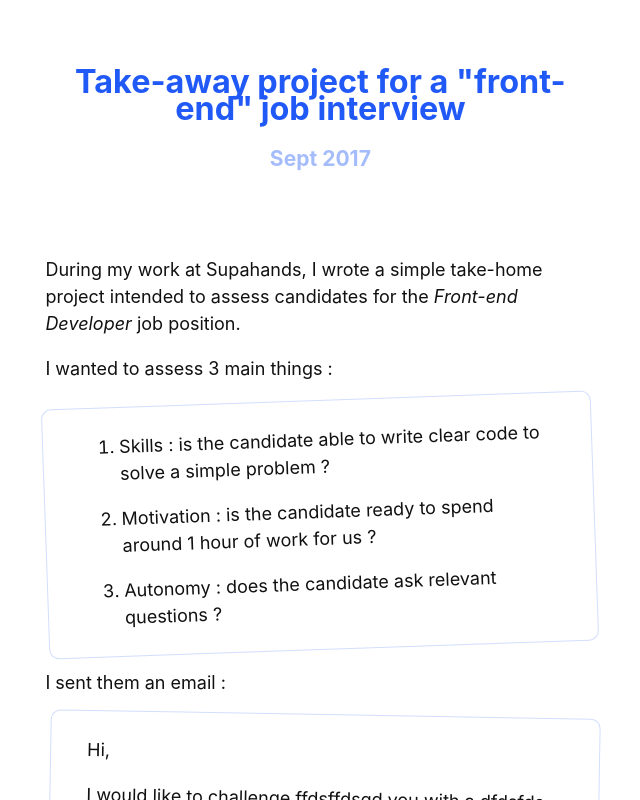
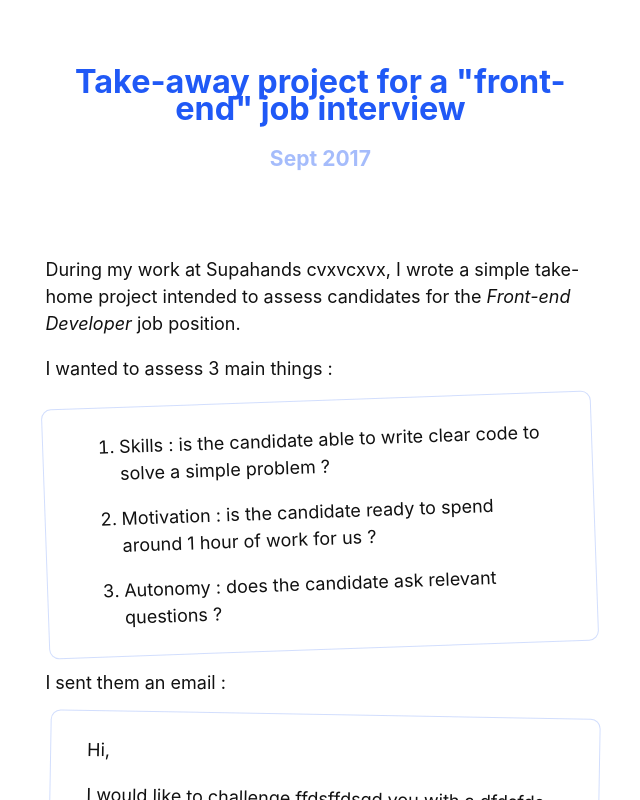
Before and after one commit to lucleray/luc.im, a Next.js app: page /work/front-end-interview in a window 1280 px wide. Shown: the top 800 px of the page, without its empty margins (57-697 px from the left). Built offline with nearby package versions, Linux system fonts and the light colour scheme; a web font is replaced by a local one.

Commit message:
Update front-end-interview.mdx

```diff
--- a/pages/work/front-end-interview.mdx
+++ b/pages/work/front-end-interview.mdx
@@ -12,7 +12,7 @@ export default props => <Layout meta={meta} {...props} />
 
 ### Sept 2017
 
-During my work at Supahands, I wrote a simple take-home project
+During my work at Supahands cvxvcxvx, I wrote a simple take-home project
 intended to assess candidates for the _Front-end Developer_ job
 position.
 
```
